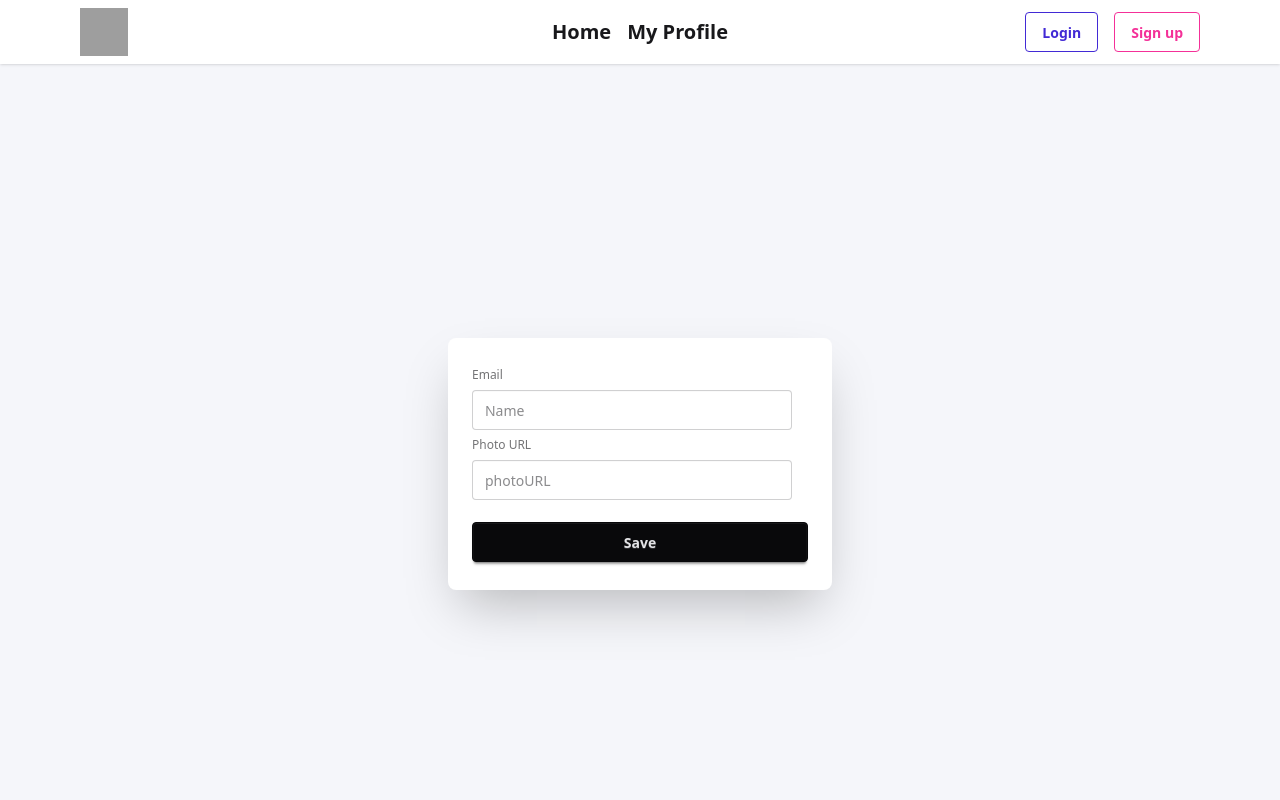
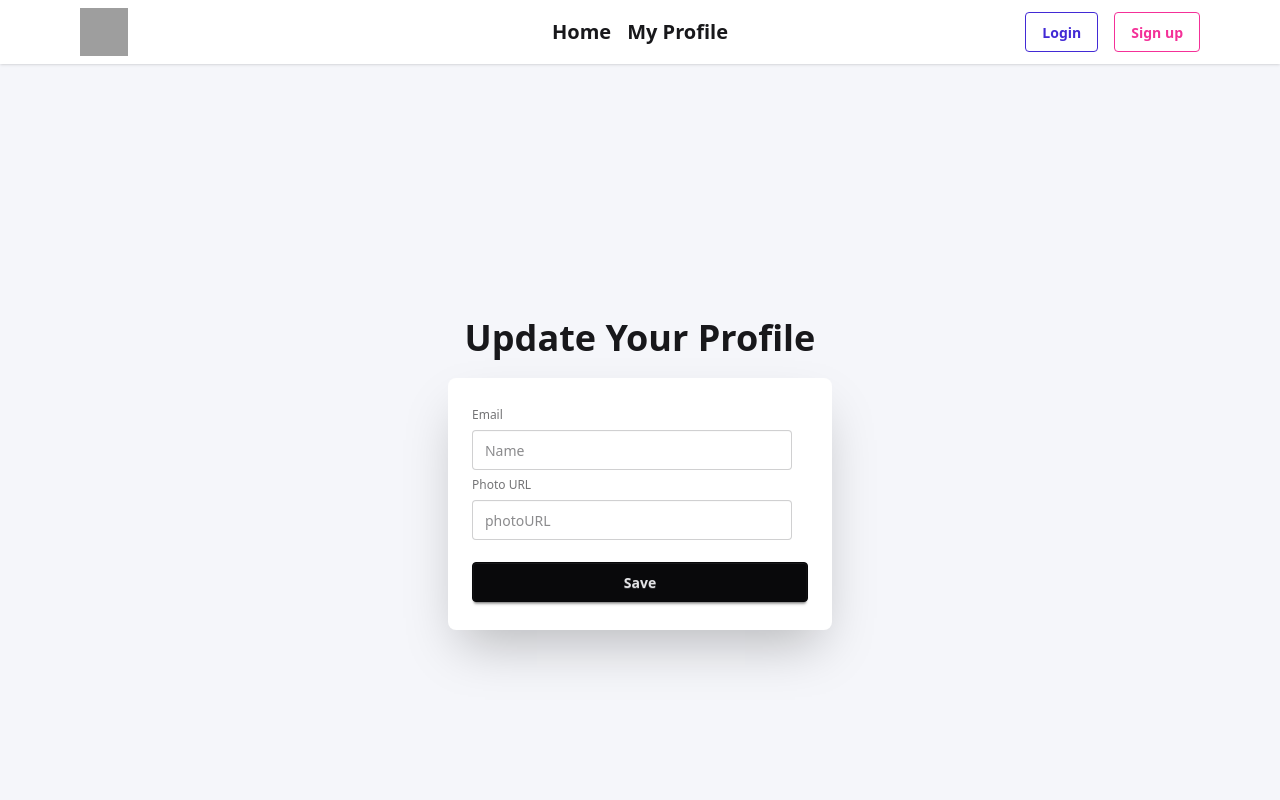
Before and after one commit to Sultanmia22/Skillswap, a React (Vite) app: page /updateProfile in a window 1280 px wide. Shown: the top 800 px of the page. Built offline with nearby package versions, Linux system fonts and the light colour scheme; no server answers; grey boxes are pictures that could not be loaded.

Commit message:
added and  correction  update profile page

```diff
--- a/src/Pages/UpdateProfile.jsx
+++ b/src/Pages/UpdateProfile.jsx
@@ -24,6 +24,7 @@ const UpdateProfile = () => {
     return (
         <div className='flex flex-col min-h-screen justify-center items-center'>
             <title>Update Profile page</title>
+            <h2 className='text-4xl font-bold my-5'> Update Your Profile  </h2>
             <div class="card bg-base-100 w-full max-w-sm shrink-0 shadow-2xl">
                 <div class="card-body">
                     <form onSubmit={handleUpdateProfile}>
```
